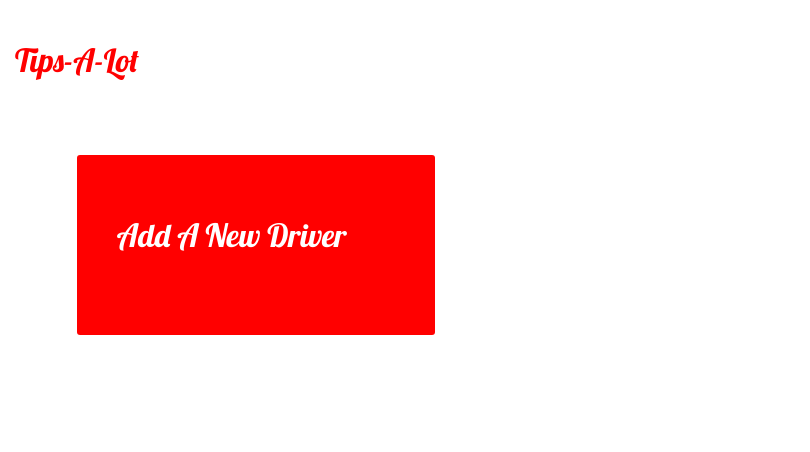
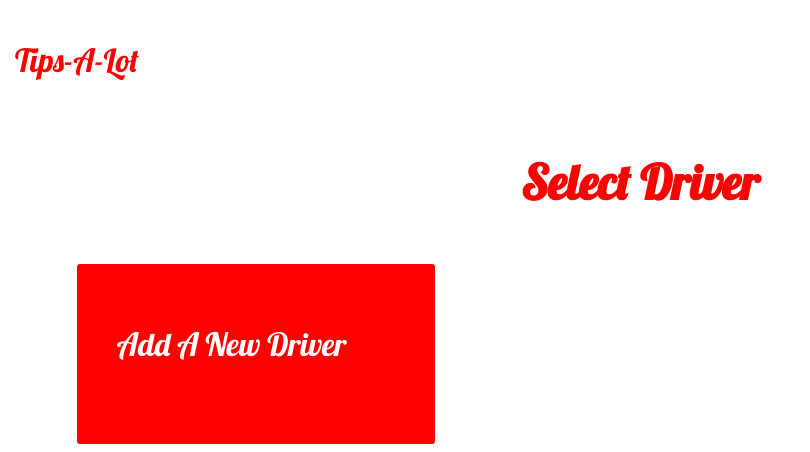
Before and after one commit to comp-405/delivery-database, a Django app: page /new-delivery/ in a window 1280 px wide. Shown: the top 452 px of the page, without its empty margins (0-810 px from the left). Run offline with Django 3.2, Linux system fonts and the light colour scheme; data that the repository does not hold is empty.

Commit message:
Added header to select templates.

```diff
--- a/delivery_database/templates/select_driver.html
+++ b/delivery_database/templates/select_driver.html
@@ -3,6 +3,7 @@
 {% block title %}New Tip{% endblock title %}
 
 {% block content %}
+<h1 id="new-delivery">Select Driver</h1>
 <div class="select-list">
 {% for driver in all_drivers %}
   <a href="{% url 'select_vehicle' driver.user_id %}" class="select-list__driver driver">
--- a/delivery_database/templates/select_vehicle.html
+++ b/delivery_database/templates/select_vehicle.html
@@ -3,6 +3,7 @@
 {% block title %}New Tip{% endblock title %}
 
 {% block content %}
+<h1 id="new-delivery">Select Vehicle</h1>
 <div class="select-list">
 {% for vehicle in all_vehicles %}
   <a href="{% url 'create_delivery' driver vehicle.id %}" class="select-list__vehicle vehicle">
```
